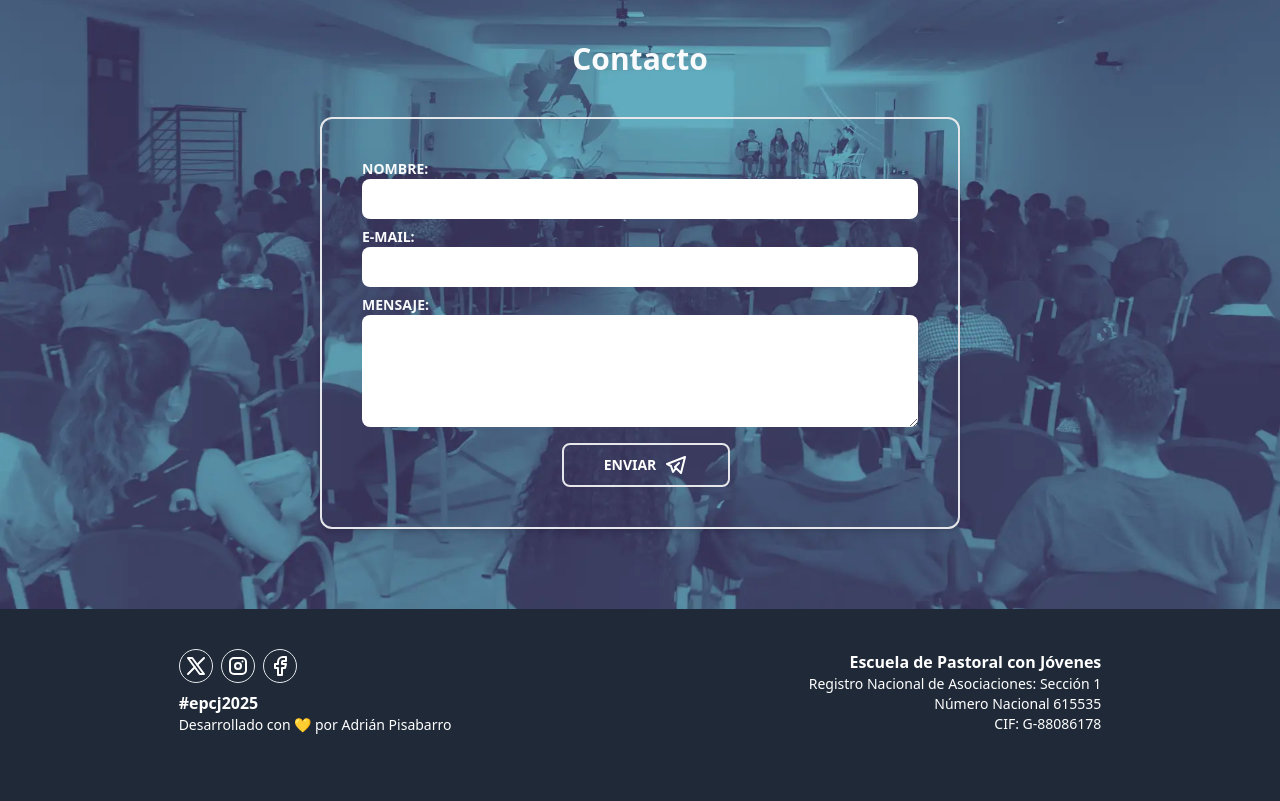
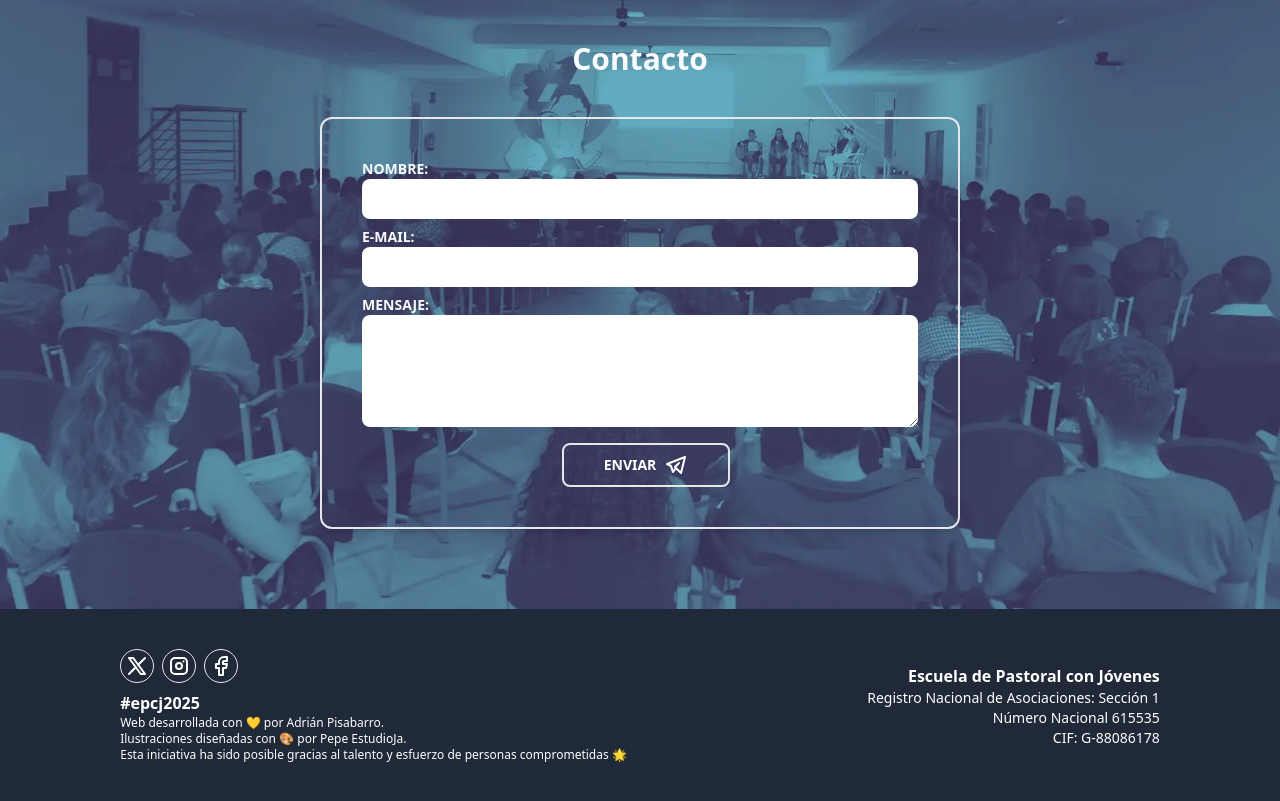
Before and after one commit to adrianpisabarrogarcia/escuela-de-pastoral-con-jovenes, an Astro site: page / in a window 1280 px wide. Shown: the part 4359-5160 px from the top of the page. Before the commit the page ends 5134 px from the top, so only its background shows below. Built offline with nearby package versions, Linux system fonts and the light colour scheme; Astro itself is replaced by a stand-in of ours.

Commit message:
Update: add contributors on the footer

```diff
--- a/src/components/Footer.astro
+++ b/src/components/Footer.astro
@@ -71,14 +71,21 @@
     </div>
 
     <p class="font-bold mt-2">#epcj2025</p>
-    <p class="text-sm mt-4 sm:mt-0">
-      Desarrollado con 💛 por <a
+    <p class="text-xs mt-4 sm:mt-0">
+      Web desarrollada con 💛 por <a
         class="hover:underline hover:cursor-pointer"
         href="https://adrianpisabarro.com/"
         target="_blank">Adrián Pisabarro</a
-      >
+      >.
     </p>
-    <p></p>
+    <p class="text-xs mt-4 sm:mt-0">
+      Ilustraciones diseñadas con 🎨 por <a
+        class="hover:underline hover:cursor-pointer"
+        href="http://www.estudioja.com/"
+        target="_blank">Pepe EstudioJa</a>.
+    </p>
+    <p class="text-xs mt-4 sm:mt-0 ms-3 sm:ms-0 me-3 sm:me-0">
+      Esta iniciativa ha sido posible gracias al talento y esfuerzo de personas comprometidas 🌟</p>
   </section>
   <section class=""></section>
   <section class="text-center sm:text-end">
```
